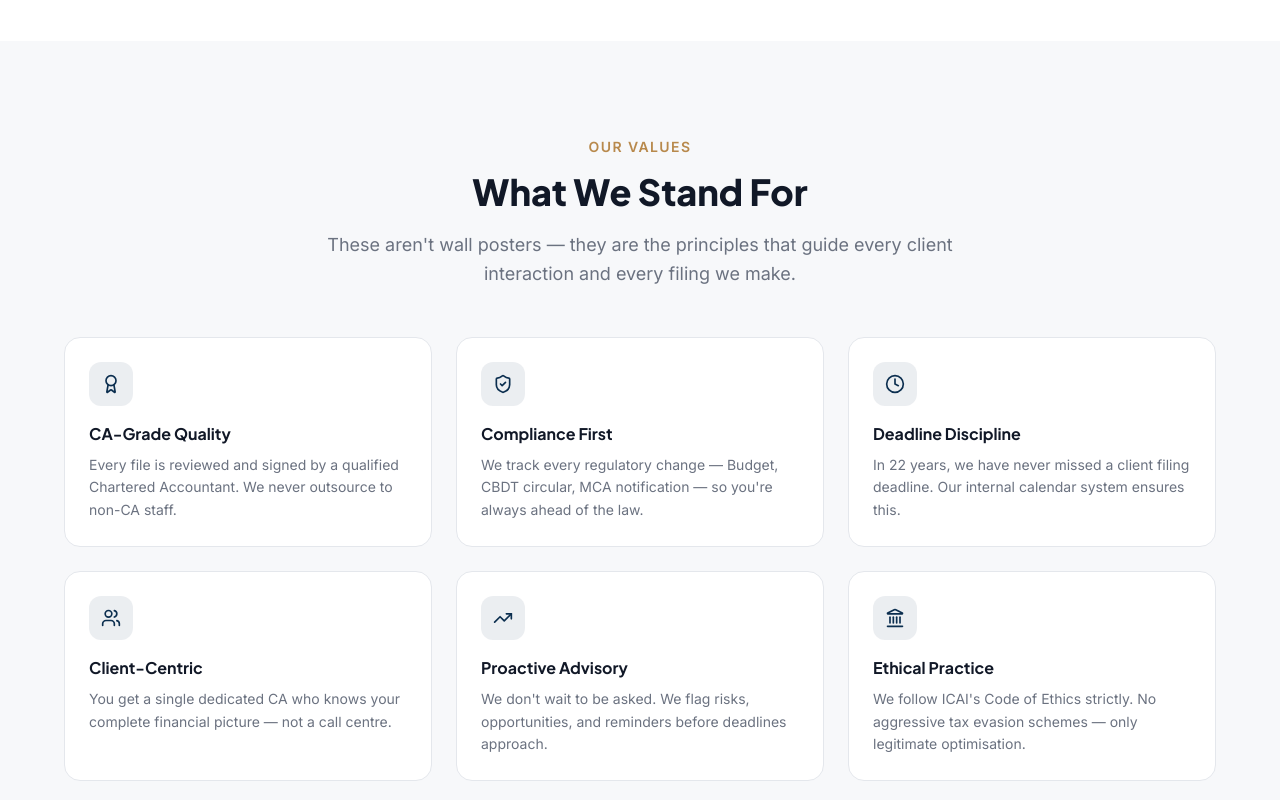
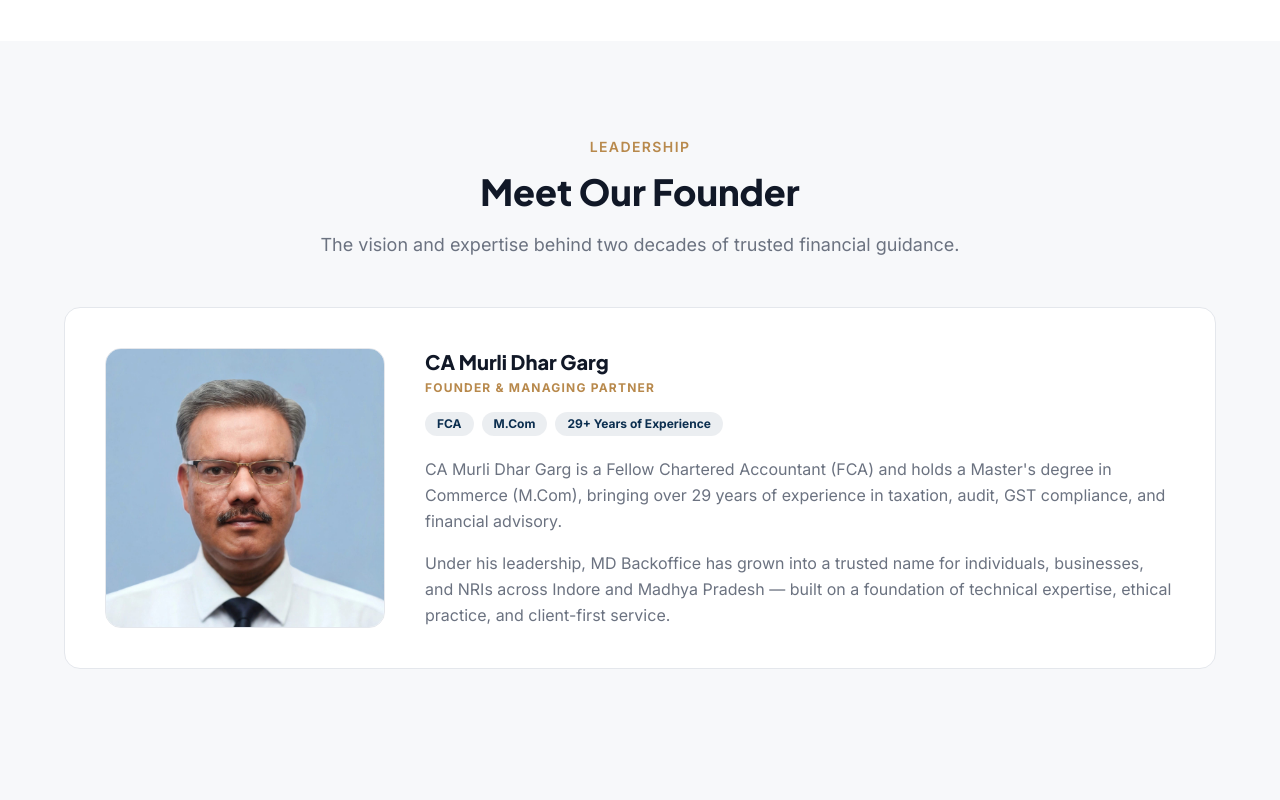
Before and after one commit to flyeronicinfo/mdbackoffice.in, a Next.js app: page /about in a window 1280 px wide. Shown: the part 1500-2300 px from the top of the page. Built offline with nearby package versions, Linux system fonts and the light colour scheme.

Commit message:
Add Founder section to About page
- Add CA Murli Dhar Garg's profile: FCA, M.Com, 29+ years experience
- Include founder photo in new 'Meet Our Founder' section

```diff
--- a/src/app/about/page.tsx
+++ b/src/app/about/page.tsx
@@ -1,4 +1,5 @@
 import type { Metadata } from "next";
+import Image from "next/image";
 import { SectionWrapper, SectionHeader } from "@/components/ui/SectionWrapper";
 import { AnimatedSection } from "@/components/ui/AnimatedSection";
 import { Button } from "@/components/ui/Button";
@@ -112,6 +113,41 @@ export default function AboutPage() {
         </div>
       </SectionWrapper>
 
+      {/* Founder */}
+      <SectionWrapper surface>
+        <AnimatedSection>
+          <SectionHeader eyebrow="Leadership" title="Meet Our Founder" subtitle="The vision and expertise behind two decades of trusted financial guidance." />
+        </AnimatedSection>
+        <AnimatedSection delay={0.1}>
+          <div className="grid md:grid-cols-[280px_1fr] gap-10 items-start bg-white rounded-2xl border border-[var(--color-border)] p-8 md:p-10">
+            <div className="mx-auto md:mx-0">
+              <Image
+                src="/team/founder-murli-dhar-garg.jpg"
+                alt="CA Murli Dhar Garg, Founder of MD Backoffice"
+                width={280}
+                height={280}
+                className="rounded-2xl object-cover w-[220px] h-[220px] md:w-[280px] md:h-[280px] border border-[var(--color-border)]"
+              />
+            </div>
+            <div>
+              <h3 className="font-extrabold text-[var(--color-ink)] text-xl mb-1">CA Murli Dhar Garg</h3>
+              <p className="text-[var(--color-accent-gold)] font-bold text-xs uppercase tracking-widest mb-4">Founder &amp; Managing Partner</p>
+              <div className="flex flex-wrap gap-2 mb-5">
+                <span className="px-3 py-1 rounded-full bg-[var(--color-primary)]/8 text-[var(--color-primary)] text-xs font-bold">FCA</span>
+                <span className="px-3 py-1 rounded-full bg-[var(--color-primary)]/8 text-[var(--color-primary)] text-xs font-bold">M.Com</span>
+                <span className="px-3 py-1 rounded-full bg-[var(--color-primary)]/8 text-[var(--color-primary)] text-xs font-bold">29+ Years of Experience</span>
+              </div>
+              <p className="text-[var(--color-muted)] leading-relaxed mb-4">
+                CA Murli Dhar Garg is a Fellow Chartered Accountant (FCA) and holds a Master&apos;s degree in Commerce (M.Com), bringing over 29 years of experience in taxation, audit, GST compliance, and financial advisory.
+              </p>
+              <p className="text-[var(--color-muted)] leading-relaxed">
+                Under his leadership, MD Backoffice has grown into a trusted name for individuals, businesses, and NRIs across Indore and Madhya Pradesh — built on a foundation of technical expertise, ethical practice, and client-first service.
+              </p>
+            </div>
+          </div>
+        </AnimatedSection>
+      </SectionWrapper>
+
       {/* Values */}
       <SectionWrapper surface>
         <AnimatedSection>
```
Also changed, not shown: public/team/founder-murli-dhar-garg.jpg (added).
